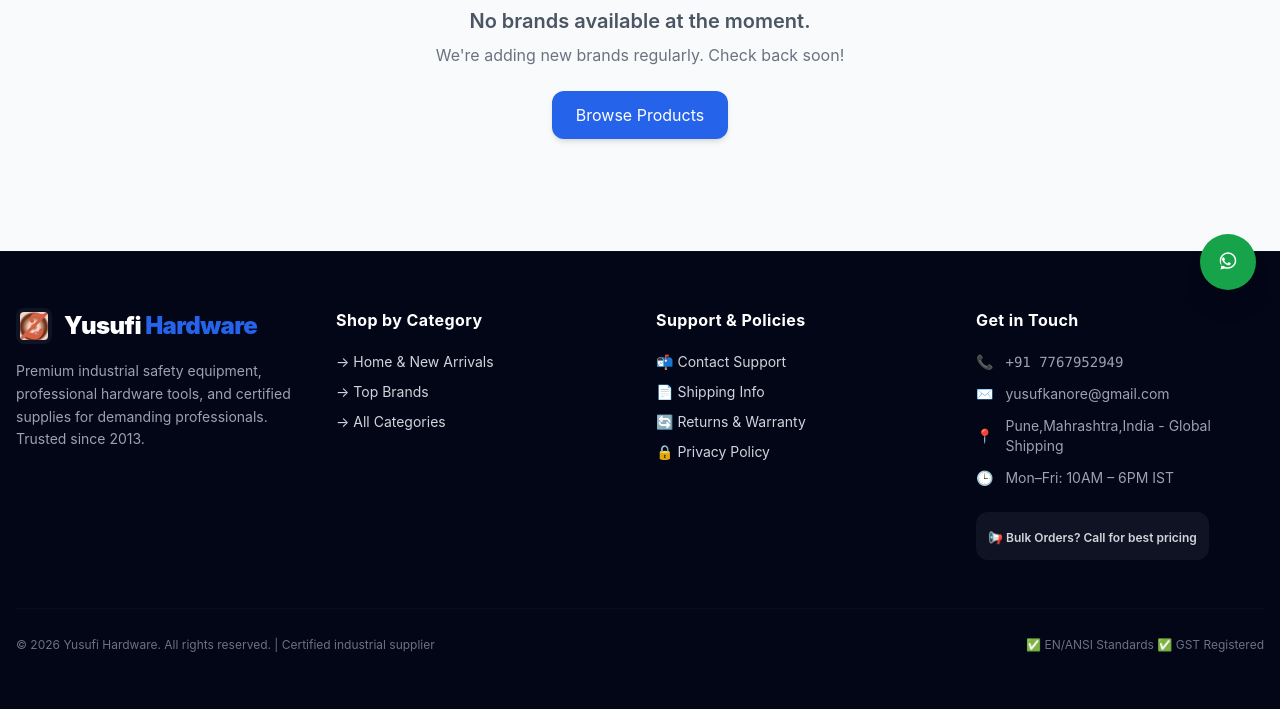
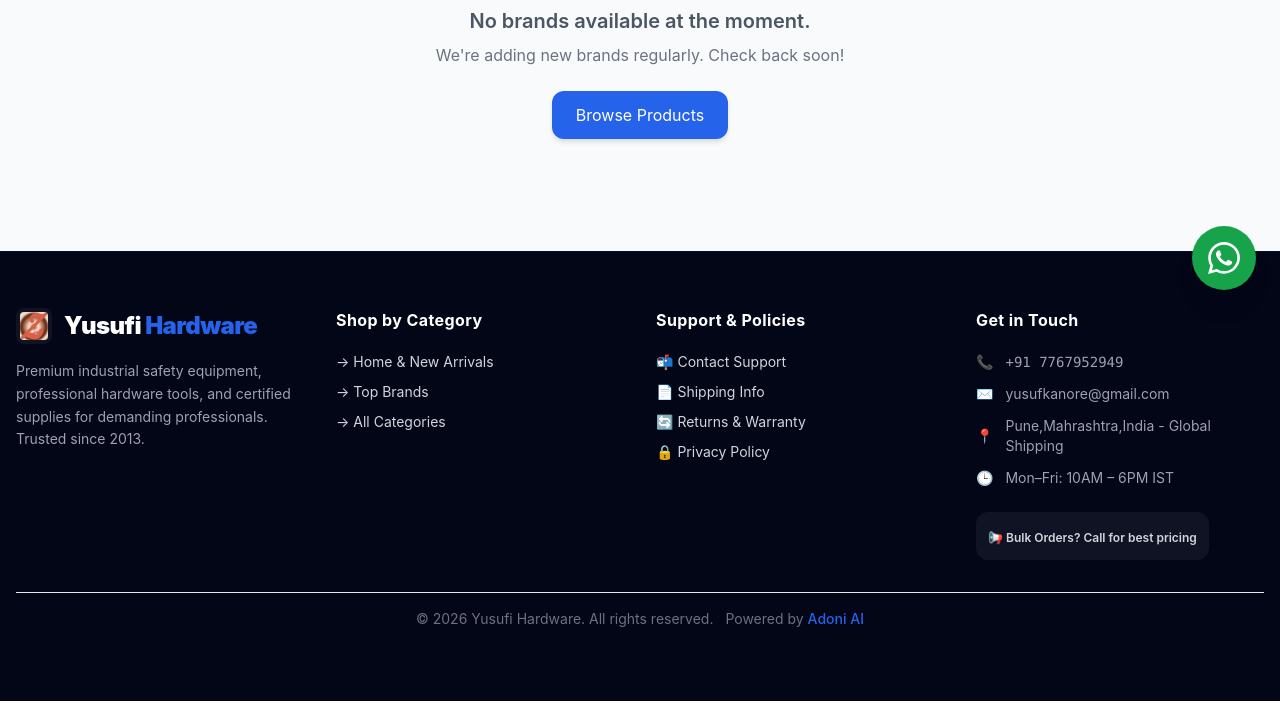
Before and after one commit to tahereducation01/Yusufi, a Flask app: page /brands in a window 1280 px wide. Shown: the part 486-1195 px from the top of the page. Run offline with Flask 3, Linux system fonts and the light colour scheme; data that the repository does not hold is empty; parts of the project's set-up code (start-up, migrations or seed data) failed here and were passed over; some libraries are stand-ins or nearby versions.

Commit message:
Refactor footer and login button in base.html

```diff
--- a/templates/base.html
+++ b/templates/base.html
@@ -120,7 +120,7 @@
             </div>
             <div class="flex items-baseline">
               <span class="text-navy-dark font-black text-xl md:text-2xl tracking-tight whitespace-nowrap">Yusufi <span
-                  class="text-brand">Hardware</span></span>
+                  class="text-brand hidden sm:inline">Hardware</span></span>
             </div>
           </a>
         </div>
@@ -199,8 +199,12 @@
               </svg>
             </a>
             {% else %}
-            <a href="/login"
-              class="text-sm font-semibold text-brand px-3 py-1.5 rounded-lg border border-brand/30">Login</a>
+            <a href="/login" class="p-2 text-gray-600 hover:text-brand rounded-full hover:bg-gray-100" title="Login">
+              <svg class="w-5 h-5" fill="none" stroke="currentColor" viewBox="0 0 24 24">
+                <path stroke-linecap="round" stroke-linejoin="round" stroke-width="2"
+                  d="M11 16l-4-4m0 0l4-4m-4 4h14m-5 4v1a3 3 0 01-3 3H6a3 3 0 01-3-3V7a3 3 0 013-3h7a3 3 0 013 3v1" />
+              </svg>
+            </a>
             {% endif %}
           </div>
         </div>
@@ -420,13 +424,18 @@
         </div>
       </div>
 
-      <div
-        class="border-t border-navy-light/20 mt-12 pt-7 flex flex-col md:flex-row justify-between items-center gap-3 text-center md:text-left">
-        <p class="text-gray-500 text-xs">
-          &copy; <span id="year"></span> Yusufi Hardware. All rights reserved. | Certified industrial supplier
-        </p>
-        <p class="text-gray-500 text-xs flex gap-4">✅ EN/ANSI Standards ✅ GST Registered</p>
+      <div class="mt-8 py-4 border-t border-gray-200 text-center text-sm text-gray-500">
+        &copy; <span id="currentYear"></span> Yusufi Hardware. All rights reserved. <br class="sm:hidden">
+        <span class="mt-2 sm:mt-0 sm:ml-2">
+          Powered by <a href="https://adoniai.in" target="_blank" rel="sponsored"
+            class="font-medium text-brand hover:text-brand-dark transition-colors">Adoni AI</a>
+        </span>
       </div>
+
+      <script>
+        // Quick script to keep the copyright year automatically updated
+        document.getElementById('currentYear').textContent = new Date().getFullYear();
+      </script>
     </div>
   </footer>
 
@@ -434,12 +443,10 @@
   <a href="https://wa.me/7767952949?text=Hello%20Yusufi%20Hardware%20-%20I%20need%20assistance" target="_blank"
     rel="noopener noreferrer"
     class="fixed bottom-6 right-6 z-40 bg-green-600 hover:bg-green-700 text-white rounded-full p-4 shadow-xl hover:shadow-2xl transition-all duration-200 group flex items-center justify-center">
-    <svg xmlns="http://www.w3.org/2000/svg" class="w-6 h-6 group-hover:scale-110 transition-transform"
-      viewBox="0 0 32 32" fill="currentColor">
+    <svg xmlns="http://www.w3.org/2000/svg" class="w-8 h-8 group-hover:scale-110 transition-transform"
+      viewBox="0 0 24 24" fill="currentColor">
       <path
-        d="M19.11 17.39c-.29-.14-1.71-.84-1.98-.93-.27-.1-.46-.14-.65.14-.19.29-.75.93-.92 1.12-.17.19-.33.22-.62.08-.29-.14-1.21-.45-2.3-1.42-.85-.76-1.43-1.7-1.6-1.98-.17-.29-.02-.44.13-.58.13-.13.29-.33.44-.5.15-.17.2-.29.29-.48.1-.19.05-.35-.02-.5-.08-.14-.65-1.57-.9-2.15-.24-.58-.48-.5-.65-.51h-.55c-.19 0-.5.07-.76.35-.26.29-1 1-1 2.43 0 1.42 1.03 2.8 1.17 3 .14.19 2.02 3.08 4.89 4.32.68.29 1.21.46 1.62.59.68.21 1.3.18 1.79.11.55-.08 1.71-.7 1.95-1.38.24-.68.24-1.26.17-1.38-.07-.12-.26-.19-.55-.33z" />
-      <path
-        d="M16.02 3C9.93 3 5 7.92 5 14c0 2.47.81 4.75 2.2 6.59L6 26l5.54-1.18A10.96 10.96 0 0016.02 25c6.08 0 11-4.92 11-11S22.1 3 16.02 3zm0 20c-2.15 0-4.14-.63-5.82-1.71l-.42-.27-3.29.7.7-3.21-.28-.43A8.94 8.94 0 017.02 14c0-4.97 4.03-9 9-9s9 4.03 9 9-4.03 9-9 9z" />
+        d="M17.472 14.382c-.297-.149-1.758-.867-2.03-.967-.273-.099-.471-.148-.67.15-.197.297-.767.966-.94 1.164-.173.199-.347.223-.644.075-.297-.15-1.255-.463-2.39-1.475-.883-.788-1.48-1.761-1.653-2.059-.173-.297-.018-.458.13-.606.134-.133.298-.347.446-.52.149-.174.198-.298.298-.497.099-.198.05-.371-.025-.52-.075-.149-.669-1.612-.916-2.207-.242-.579-.487-.5-.669-.51h-.57c-.198 0-.52.074-.792.372-.272.297-1.04 1.016-1.04 2.479 0 1.462 1.065 2.875 1.213 3.074.149.198 2.096 3.2 5.077 4.487.709.306 1.262.489 1.694.625.712.227 1.36.195 1.871.118.571-.085 1.758-.719 2.006-1.413.248-.694.248-1.289.173-1.413-.074-.124-.272-.198-.57-.347m-5.421 7.403h-.004a9.87 9.87 0 01-5.031-1.378l-.361-.214-3.741.982.998-3.648-.235-.374a9.86 9.86 0 01-1.51-5.26c.001-5.45 4.436-9.884 9.888-9.884 2.64 0 5.122 1.03 6.988 2.898a9.825 9.825 0 012.893 6.994c-.003 5.45-4.437 9.884-9.885 9.884m8.413-18.297A11.815 11.815 0 0012.05 0C5.495 0 .16 5.335.157 11.892c0 2.096.547 4.142 1.588 5.945L.057 24l6.305-1.654a11.882 11.882 0 005.683 1.448h.005c6.554 0 11.89-5.335 11.893-11.893a11.821 11.821 0 00-3.48-8.413z" />
     </svg>
   </a>
 
@@ -478,9 +485,9 @@
 
   <!-- AJAX Cart Functionality -->
   <script>
-    document.addEventListener('DOMContentLoaded', function() {
+    document.addEventListener('DOMContentLoaded', function () {
       // Handle all cart add forms
-      document.addEventListener('submit', function(e) {
+      document.addEventListener('submit', function (e) {
         const form = e.target;
         if (form.action && form.action.includes('/cart/add/')) {
           e.preventDefault();
```
Lines whose indentation alone changed are shown as unchanged.
